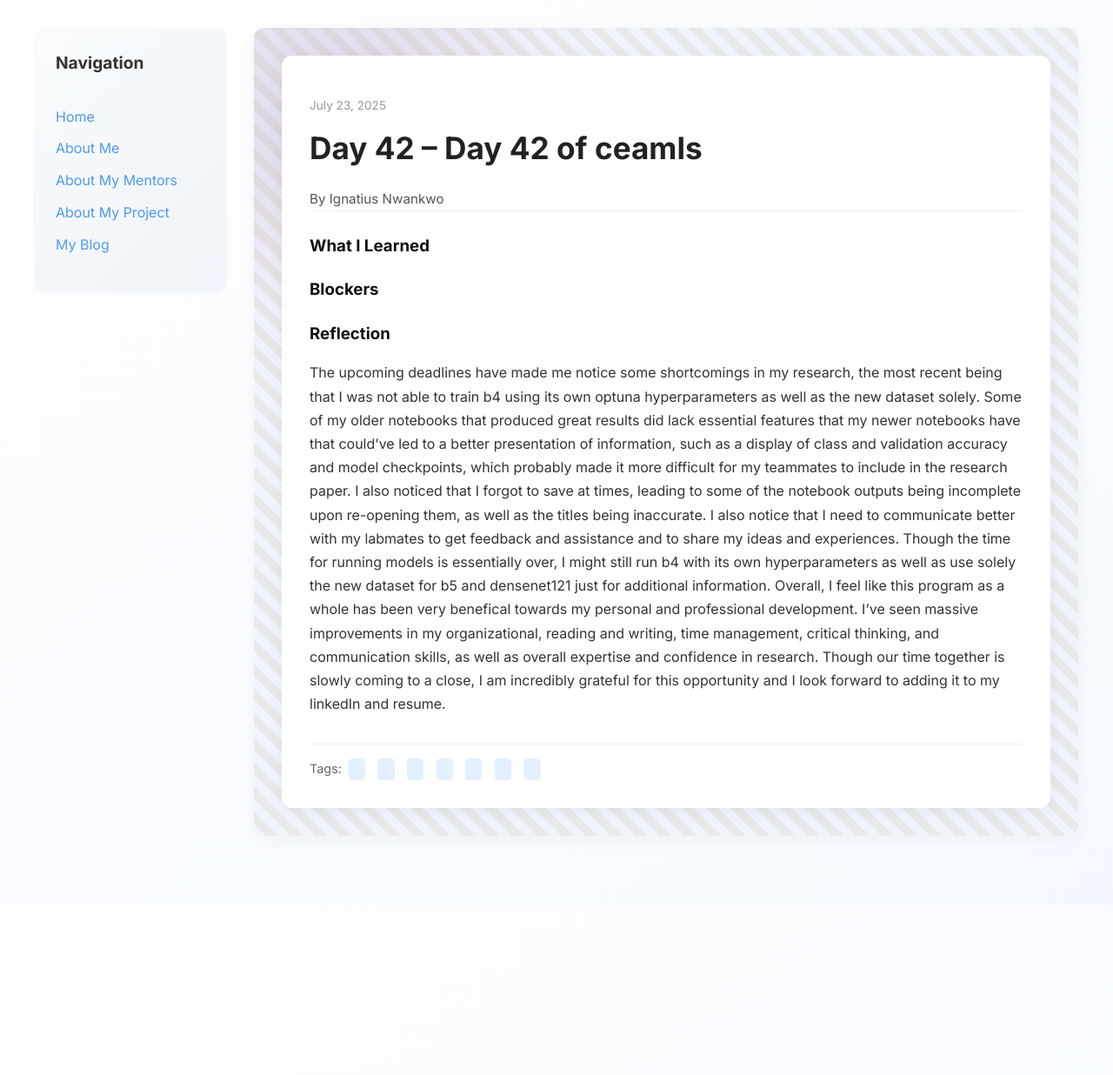
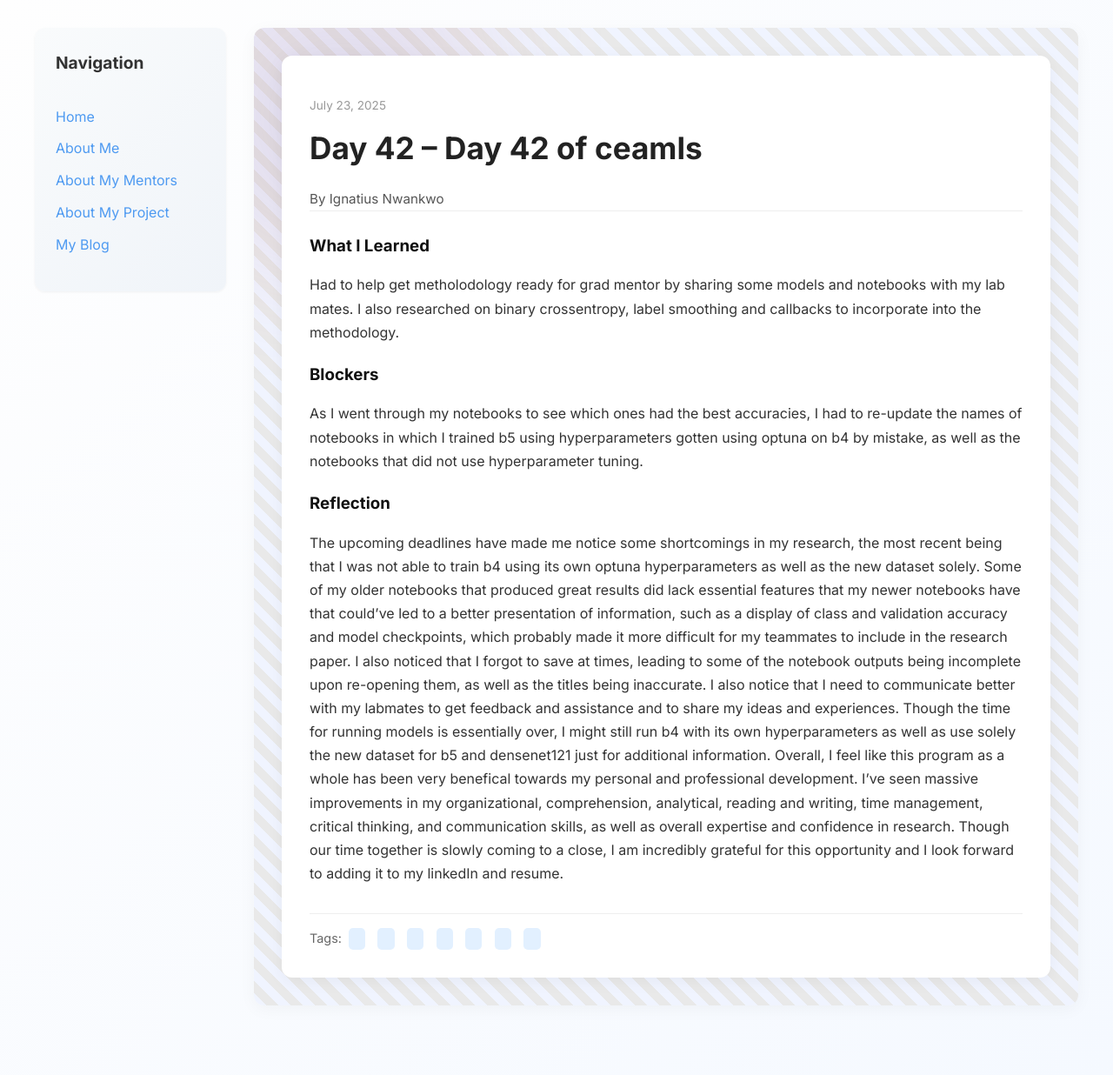
Before and after one commit to toxhi/toxhi.github.io, a Jekyll site: the page built from _posts/2025-07-23-day-42.md, in a window 1280 px wide. Shown: the whole page at 87% size. Built offline with Jekyll 4.4.1, drawn with Linux system fonts in a browser that asks for light colours; before the commit the page ends 1041 px from its top, so only the background shows below that.

Commit message:
Update 2025-07-23-day-42.md

```diff
--- a/_posts/2025-07-23-day-42.md
+++ b/_posts/2025-07-23-day-42.md
@@ -7,12 +7,13 @@
 tags: ["","","","","",""," "]
 
 what_i_learned: |
-
+  Had to help get metholodology ready for grad mentor by sharing some models and notebooks with my lab mates. I also researched on binary crossentropy, label smoothing and callbacks to incorporate into the methodology.
 
 blockers: |
+  As I went through my notebooks to see which ones had the best accuracies, I had to re-update the names of notebooks in which I trained b5 using hyperparameters gotten using optuna on b4 by mistake, as well as the notebooks that did not use hyperparameter tuning.
 
 
 reflection: |
   The upcoming deadlines have made me notice some shortcomings in my research, the most recent being that I was not able to train b4 using its own optuna hyperparameters as well as the new dataset solely. Some of my older notebooks that produced great results did lack essential features that my newer notebooks have that could've led to a better presentation of information, such as a display of class and validation accuracy and model checkpoints, which probably made it more difficult for my teammates to include in the research paper. I also noticed that I forgot to save at times, leading to some of the notebook outputs being incomplete upon re-opening them, as well as the titles being inaccurate. I also notice that I need to communicate better with my labmates to get feedback and assistance and to share my ideas and experiences.
-  Though the time for running models is essentially over, I might still run b4 with its own hyperparameters as well as use solely the new dataset for b5 and densenet121 just for additional information. Overall, I feel like this program as a whole has been very benefical towards my personal and professional development. I've seen massive improvements in my organizational, reading and writing, time management, critical thinking, and communication skills, as well as overall expertise and confidence in research. Though our time together is slowly coming to a close, I am incredibly grateful for this opportunity and I look forward to adding it to my linkedIn and resume.
+  Though the time for running models is essentially over, I might still run b4 with its own hyperparameters as well as use solely the new dataset for b5 and densenet121 just for additional information. Overall, I feel like this program as a whole has been very benefical towards my personal and professional development. I've seen massive improvements in my organizational, comprehension, analytical, reading and writing, time management, critical thinking, and communication skills, as well as overall expertise and confidence in research. Though our time together is slowly coming to a close, I am incredibly grateful for this opportunity and I look forward to adding it to my linkedIn and resume.
 ---
```
